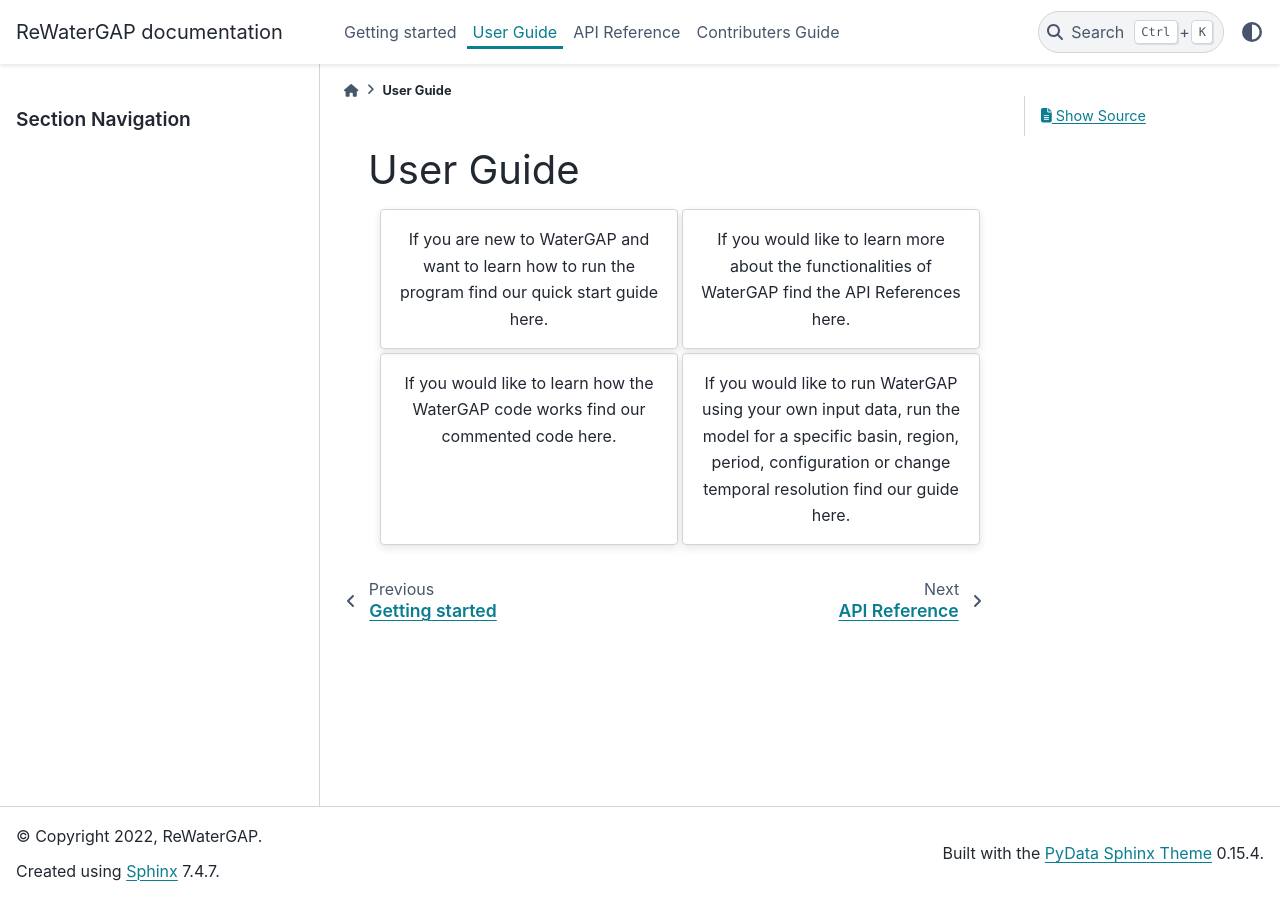
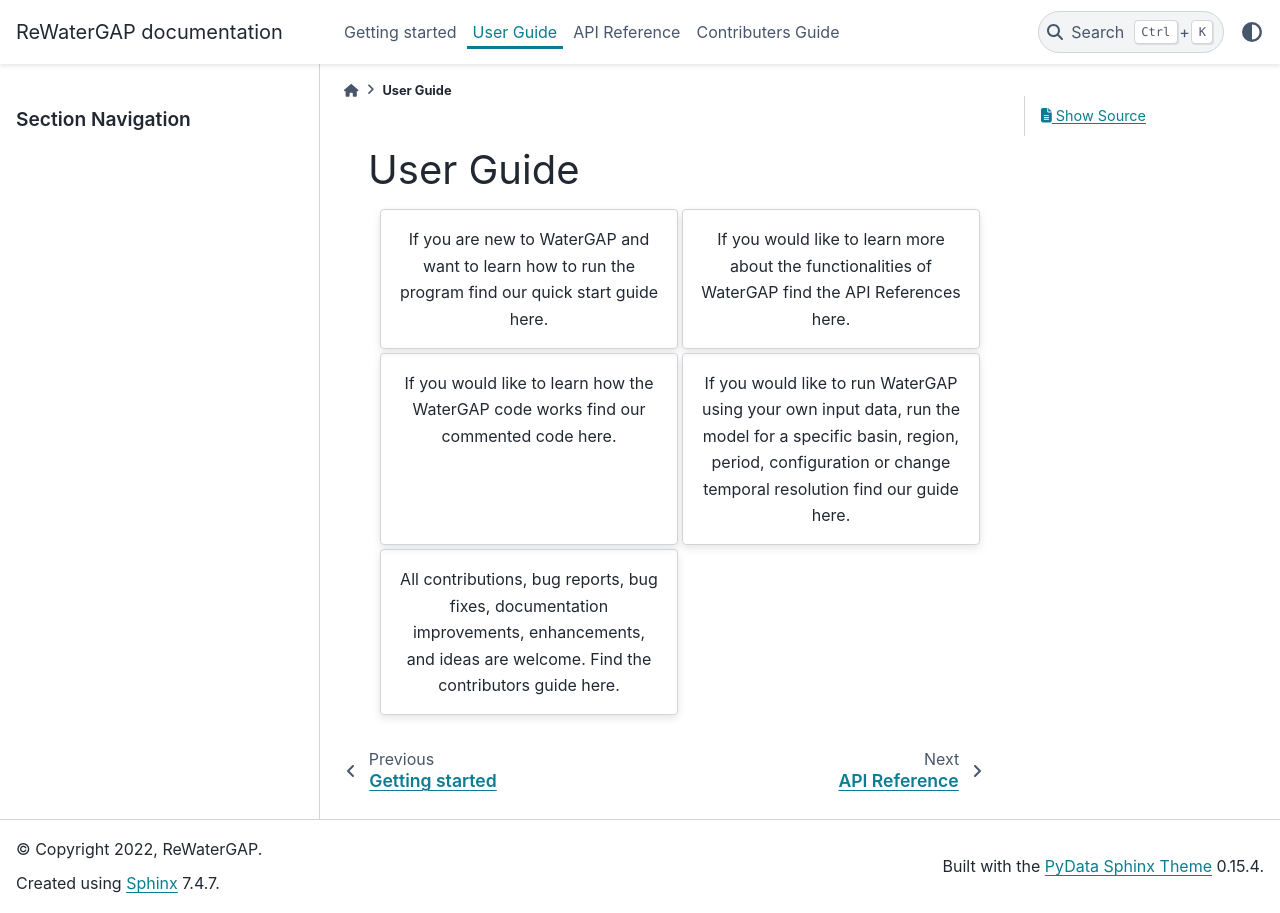
Before and after one commit to HydrologyFrankfurt/ReWaterGAP, a Sphinx documentation site: the page built from docs/user_guide/index.rst, in a window 1280 px wide. Built offline with Sphinx 7.4.7 and the PyData theme 0.15.4, drawn with Linux system fonts in a browser that asks for light colours; pages that are not in the unit, such as notebooks, are missing from menus.

Commit message:
Update index.rst

```diff
--- a/docs/user_guide/index.rst
+++ b/docs/user_guide/index.rst
@@ -37,7 +37,12 @@ User Guide
 
         If you would like to run WaterGAP using your own input data, run the model for a specific basin, region, period, configuration or change temporal resolution find our guide here.
 
+    .. grid-item-card::
+        :text-align: center
+        :link: https://hydrologyfrankfurt.github.io/ReWaterGAP/contributers_guide/index.html
+        :link-type: url
 
+        All contributions, bug reports, bug fixes, documentation improvements, enhancements, and ideas are welcome. Find the contributors guide here.
 
 .. toctree::
     :maxdepth: 2
```
